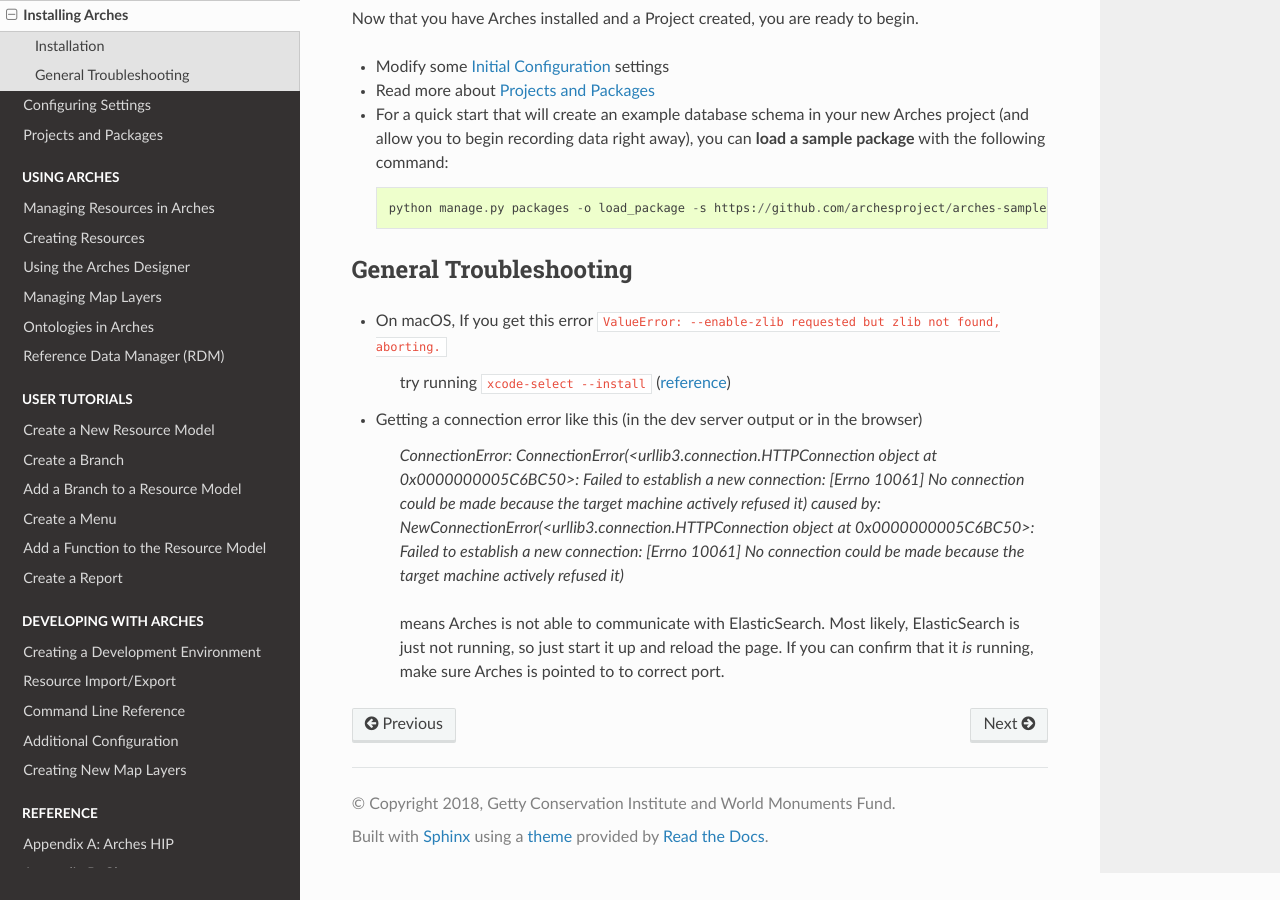
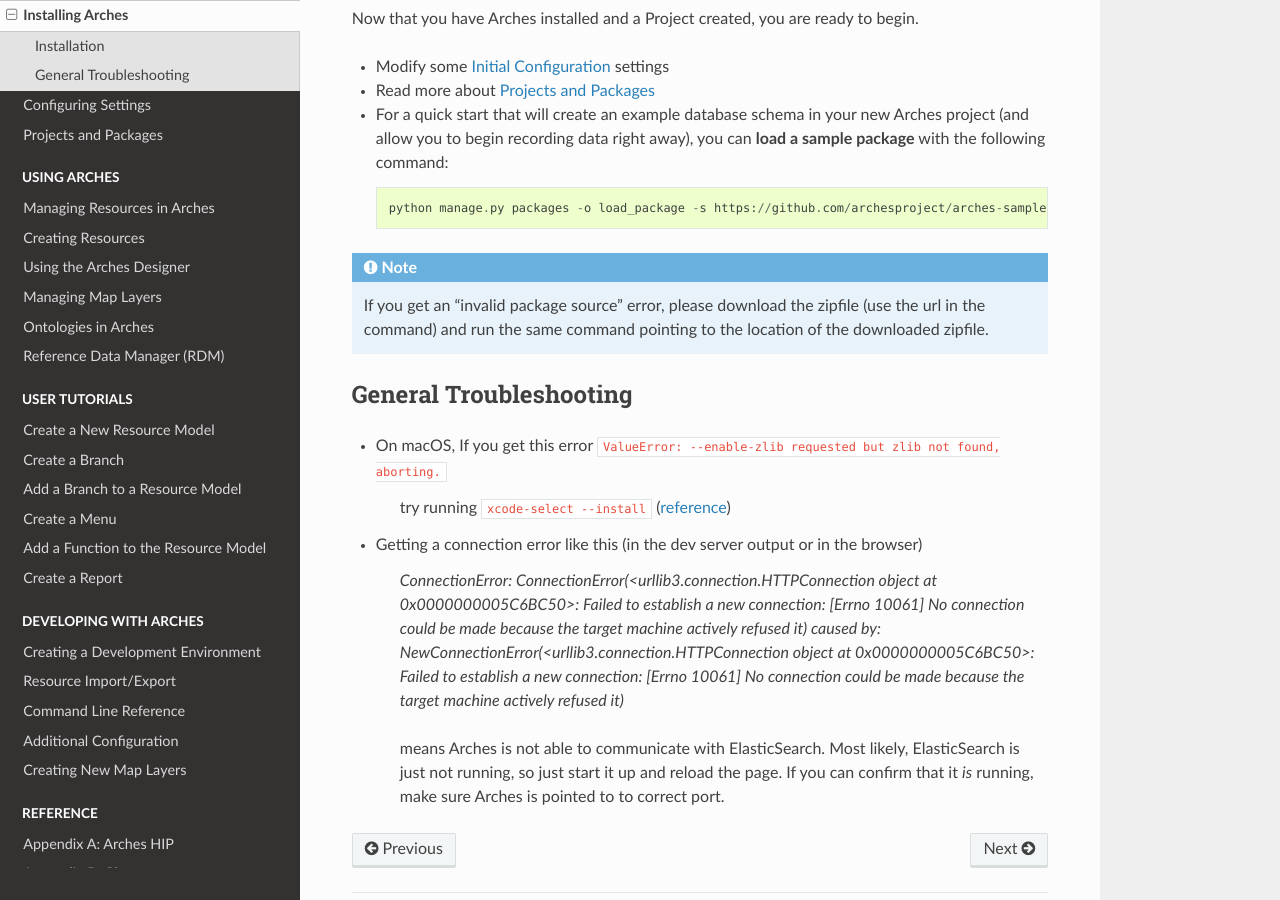
Before and after one commit to archesproject/arches-docs, a Sphinx documentation site: the page built from docs/installation.txt, in a window 1280 px wide and 900 px high, scrolled down 2969 px. Built offline with Sphinx 7.4.7 and the Read the Docs theme 2.0.0, drawn with Linux system fonts in a browser that asks for light colours.

Commit message:
add note about invalid package source, and update example pkg url

```diff
--- a/docs/command-line-reference.txt
+++ b/docs/command-line-reference.txt
@@ -54,6 +54,8 @@
 The source (``-s``) of a package can be either a path to a local directory, the location of a local zipfile containing a package, or the url to a github repo archive that contains a package. For example, loading the v4 sample package from where it resides in github would just be::
 
     python manage.py packages -o load_package -s https://github.com/archesproject/arches4-example-pkg/archive/master.zip
+
+.. note:: If you get an "invalid package source" error while trying to load a package from a url, please download the zipfile (use the url in the command) and run the same command pointing to the location of the downloaded zipfile.
 
 ElasticSearch Management
 ========================
--- a/docs/installation.txt
+++ b/docs/installation.txt
@@ -97,7 +97,9 @@
 
 * For a quick start that will create an example database schema in your new Arches project (and allow you to begin recording data right away), you can **load a sample package** with the following command::
 
-    python manage.py packages -o load_package -s https://github.com/archesproject/arches-sample-data/archive/master.zip -db true
+    python manage.py packages -o load_package -s https://github.com/archesproject/arches-sample-data/archive/stable/4.1.x.zip -db true
+
+.. note:: If you get an "invalid package source" error, please download the zipfile (use the url in the command) and run the same command pointing to the location of the downloaded zipfile.
 
 General Troubleshooting
 =======================
```
